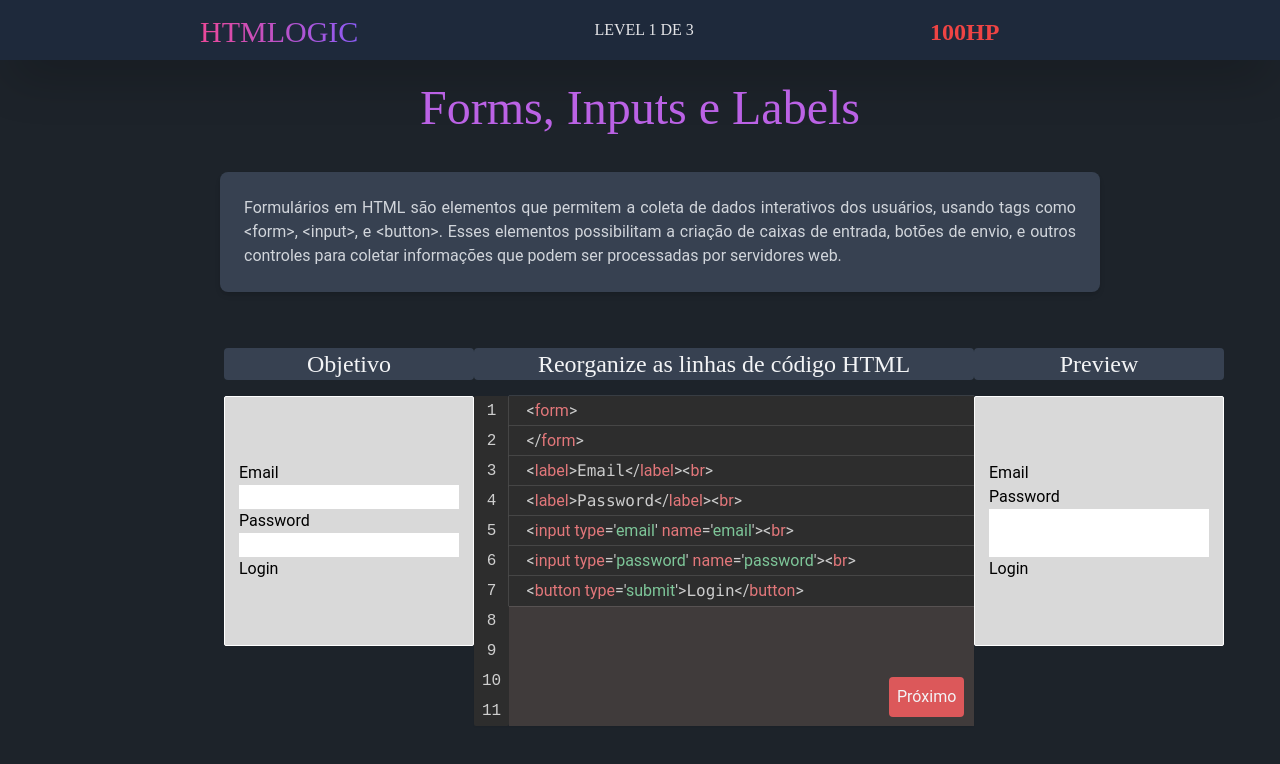
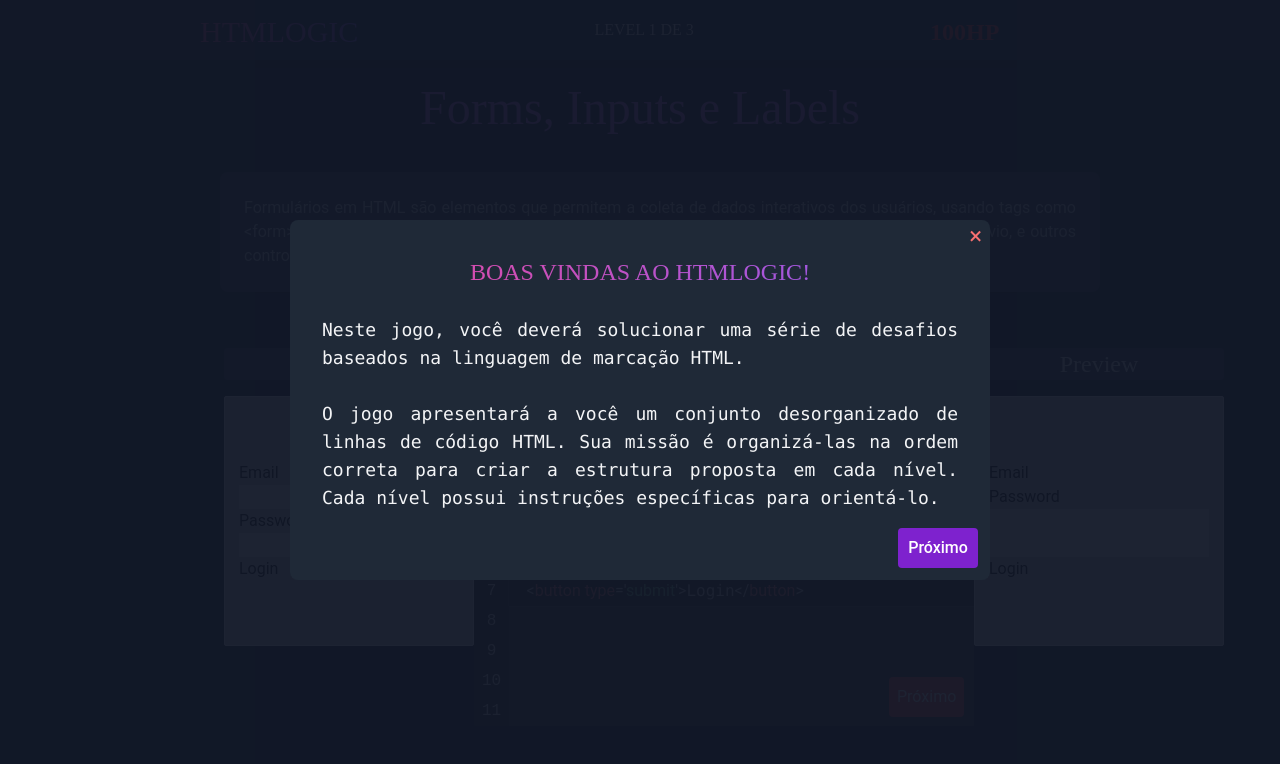
Before and after one commit to JoseVitorOliveira/HtmLogic, a React (Create React App) app: page / in a window 1280 px wide. Shown: the top 764 px of the page. Built offline with nearby package versions, Linux system fonts and the light colour scheme.

Commit message:
tutorial

```diff
--- a/package.json
+++ b/package.json
@@ -56,6 +56,7 @@
     ]
   },
   "devDependencies": {
+    "@types/react-transition-group": "^4.4.10",
     "gh-pages": "^6.0.0",
     "tailwindcss": "^3.3.5"
   }
--- a/public/index.html
+++ b/public/index.html
@@ -3,7 +3,8 @@
   <head>
     <meta charset="utf-8" />
     <link rel="icon" href="%PUBLIC_URL%/favicon.ico" />
-    <meta name="viewport" content="width=device-width, initial-scale=1" />
+    <!-- <meta name="viewport" content="width=device-width, initial-scale=1" /> -->
+    <meta name="viewport" content="width=1200, initial-scale=1" />
     <meta name="theme-color" content="#000000" />
     <meta
       name="description"
--- a/src/App.tsx
+++ b/src/App.tsx
@@ -1,12 +1,12 @@
 import React from "react";
 import { Container } from "./components/Container";
-import GameInstructions from "./components/GameInstructions";
+import Tutorial from "./components/Tutorial";
 import { ToastContainer } from "react-toastify";
 
 function App() {
   return (
     <main>
-      {/* <GameInstructions /> */}
+      <Tutorial />
       <Container />
       <ToastContainer
         position="top-center"
--- a/src/components/GameInstructions.tsx
+++ /dev/null
@@ -1,63 +0,0 @@
-import React, { useState, useEffect } from "react";
-
-const GameInstructions = () => {
-  const [dialogOpen, setDialogOpen] = useState(true);
-  const [currentStep, setCurrentStep] = useState(1);
-
-  useEffect(() => {
-    openDialog();
-    return () => {
-      // Clean up logic if needed
-    };
-  }, []);
-
-  const openDialog = () => {
-    setDialogOpen(true);
-    setCurrentStep(1);
-  };
-
-  const closeDialog = () => {
-    setDialogOpen(false);
-    // Reset any state or perform actions when the dialog is closed
-  };
-
-  const nextStep = () => {
-    if (currentStep < totalSteps) {
-      setCurrentStep(currentStep + 1);
-    } else {
-      closeDialog();
-    }
-  };
-
-  const totalSteps = 3;
-
-  return (
-    <>
-      {dialogOpen && (
-        <div className="fixed top-0 left-0 w-full h-full bg-black bg-opacity-50 flex items-center justify-center z-40">
-          <dialog
-            open={dialogOpen}
-            onClose={closeDialog}
-            className="bg-white p-20 rounded-8 text-center z-10 mx-auto max-w-screen-sm"
-          >
-            <h2>Step {currentStep}</h2>
-            {currentStep === 1 && (
-              <p>This is the first step. Provide instructions here.</p>
-            )}
-            {currentStep === 2 && (
-              <p>This is the second step. More instructions go here.</p>
-            )}
-            {currentStep === 3 && (
-              <p>This is the final step. Conclude your instructions.</p>
-            )}
-            <button onClick={nextStep}>
-              {currentStep < totalSteps ? "Next" : "Close"}
-            </button>
-          </dialog>
-        </div>
-      )}
-    </>
-  );
-};
-
-export default GameInstructions;
--- /dev/null
+++ b/src/components/Tutorial.tsx
@@ -0,0 +1,125 @@
+import React, { useState, useEffect } from "react";
+import Modal from "react-modal";
+
+const Tutorial = () => {
+  const [dialogOpen, setDialogOpen] = useState(true);
+  const [currentStep, setCurrentStep] = useState(1);
+
+  useEffect(() => {
+    openDialog();
+  }, []);
+
+  const openDialog = () => {
+    setDialogOpen(true);
+    setCurrentStep(1);
+  };
+
+  const closeDialog = () => {
+    setDialogOpen(false);
+  };
+
+  const onRequestClose = () => {
+    closeDialog();
+  };
+
+  const nextStep = () => {
+    if (currentStep < totalSteps) {
+      setCurrentStep(currentStep + 1);
+    } else {
+      closeDialog();
+    }
+  };
+
+  const totalSteps = 4;
+
+  return (
+    <Modal
+      isOpen={dialogOpen}
+      onRequestClose={onRequestClose}
+      className="relative modal-animation bg-gray-800 rounded-lg p-2 text-center mx-auto focus:outline-none w-[700px] h-[360px]"
+      overlayClassName="fixed text-white top-0 left-0 w-full h-full bg-gray-900 bg-opacity-95 flex items-center justify-center z-40"
+    >
+      <button
+        className="absolute top-0 right-2 text-red-400 hover:text-white"
+        onClick={closeDialog}
+      >
+        <span className="text-2xl">×</span>
+      </button>
+
+      {/* <h2>Step {currentStep}</h2> */}
+
+      {currentStep === 1 && (
+        <div>
+          <h1 className="grandient_logo text-2xl my-7 logo_font uppercase text-center">
+            Boas Vindas ao HtmLogic!
+          </h1>
+          <p className="mx-6 text-justify font-mono text-lg text-gray-100">
+            Neste jogo, você deverá solucionar uma série de desafios baseados na
+            linguagem de marcação HTML.
+          </p>
+          <p className="mx-6 mt-7 text-justify font-mono text-lg text-gray-100">
+            O jogo apresentará a você um conjunto desorganizado de linhas de
+            código HTML. Sua missão é organizá-las na ordem correta para criar a
+            estrutura proposta em cada nível. Cada nível possui instruções
+            específicas para orientá-lo.
+          </p>
+        </div>
+      )}
+      {currentStep === 2 && (
+        <div>
+          <h1 className="grandient_logo text-2xl my-7 logo_font uppercase">
+            Arrastando e Soltando
+          </h1>
+          <p className="mx-6 text-justify font-mono text-lg text-gray-100">
+            Para organizar o código, basta arrastar e soltar. Você pode arrastar
+            livremente uma linha para uma nova posição. Isso permitirá que você
+            reorganize o código da maneira que achar melhor.
+          </p>
+        </div>
+      )}
+      {currentStep === 3 && (
+        <div>
+          <h1 className="grandient_logo text-2xl my-7 logo_font uppercase">
+            Objetivo e Preview
+          </h1>
+          <p className="mx-6 text-justify font-mono text-lg text-gray-100">
+            O Objetivo fornece uma visão antecipada do código HTML que você deve
+            criar. Este é o ponto de chegada, a meta que você deseja atingir.
+          </p>
+          <p className="mx-6 text-justify mt-4 font-mono text-lg text-gray-100">
+            A Preview oferece uma visão atualizada do estado do seu código.
+            Mostrando a compilação do código à medida que você o organiza. Use a
+            Preview como um guia visual, comparando-a com o Objetivo para
+            garantir que você esteja no caminho certo.
+          </p>
+        </div>
+      )}
+      {currentStep === 4 && (
+        <div>
+          <h1 className="grandient_logo text-2xl my-7 logo_font uppercase">
+            Barra de Vida
+          </h1>
+          <p className="mx-6 text-justify font-mono text-lg text-gray-100">
+            Cada nível concluído com sucesso acrescenta pontos de vida (
+            <span className="text-green-400">+10HP</span>) à sua pontuação
+            total. No entanto, tome cuidado! Se a ordem estiver incorreta,
+            perderá pontos de vida (<span className="text-red-400">-10HP</span>
+            ). Se sua pontuação chegar a 0HP, o jogo terminará.
+          </p>
+          <p className="mx-6 text-justify mt-4 font-mono text-lg text-gray-100">
+            Fique tranquilo, pois a cada erro, o jogo fornecerá informações
+            sobre quais linhas precisam de correção.
+          </p>
+        </div>
+      )}
+      <button
+        className="bg-purple-700 font-medium hover:bg-purple-600 flex justify-center rounded w-20 p-2 absolute right-3 bottom-3 text-base"
+        onClick={nextStep}
+      >
+        {currentStep < totalSteps ? "Próximo" : "Fechar"}
+      </button>
+    </Modal>
+  );
+};
+
+export default Tutorial;
--- a/src/styles.css
+++ b/src/styles.css
@@ -55,6 +55,25 @@ html {
   font-family: "Segoe UI", Tahoma, Geneva, Verdana, sans-serif;
 }
 
+/* tutorial animation */
+
+/* Tutorial.css */
+
+.modal-animation {
+  animation: fadeIn 0.5s ease-in-out;
+}
+
+@keyframes fadeIn {
+  from {
+    opacity: 0;
+    transform: translateY(-20px);
+  }
+  to {
+    opacity: 1;
+    transform: translateY(0);
+  }
+}
+
 /* inside the containers */
 
 /* it works */
```
Also changed, not shown: 1 other file (tests, documents, lock files or other folders).
